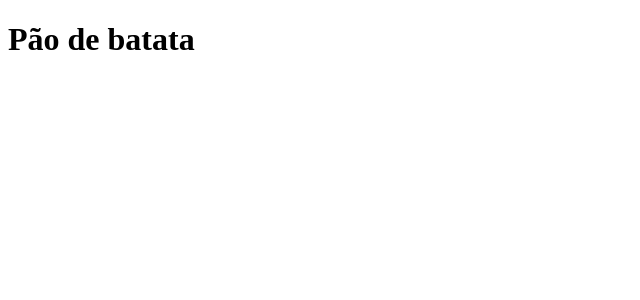
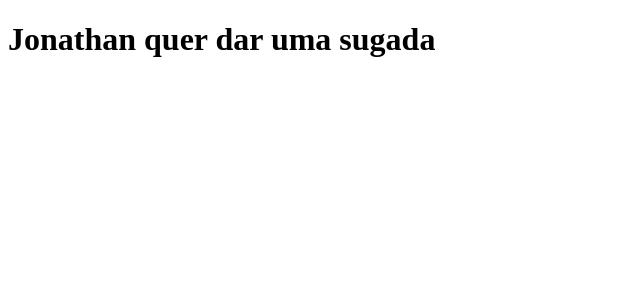
Before and after one commit to brunolandim/clone-tabnews, a Next.js app: page / in a window 1280 px wide. Shown: the top 300 px of the page, without its empty margins (0-640 px from the left). Built offline with nearby package versions, Linux system fonts and the light colour scheme.

Commit message:
modify message

```diff
--- a/pages/index.js
+++ b/pages/index.js
@@ -1,5 +1,5 @@
 function Home () {
-  return <h1>Pão de batata</h1>
+  return <h1>Jonathan quer dar uma sugada</h1>
 }
 
 export default Home;
```
